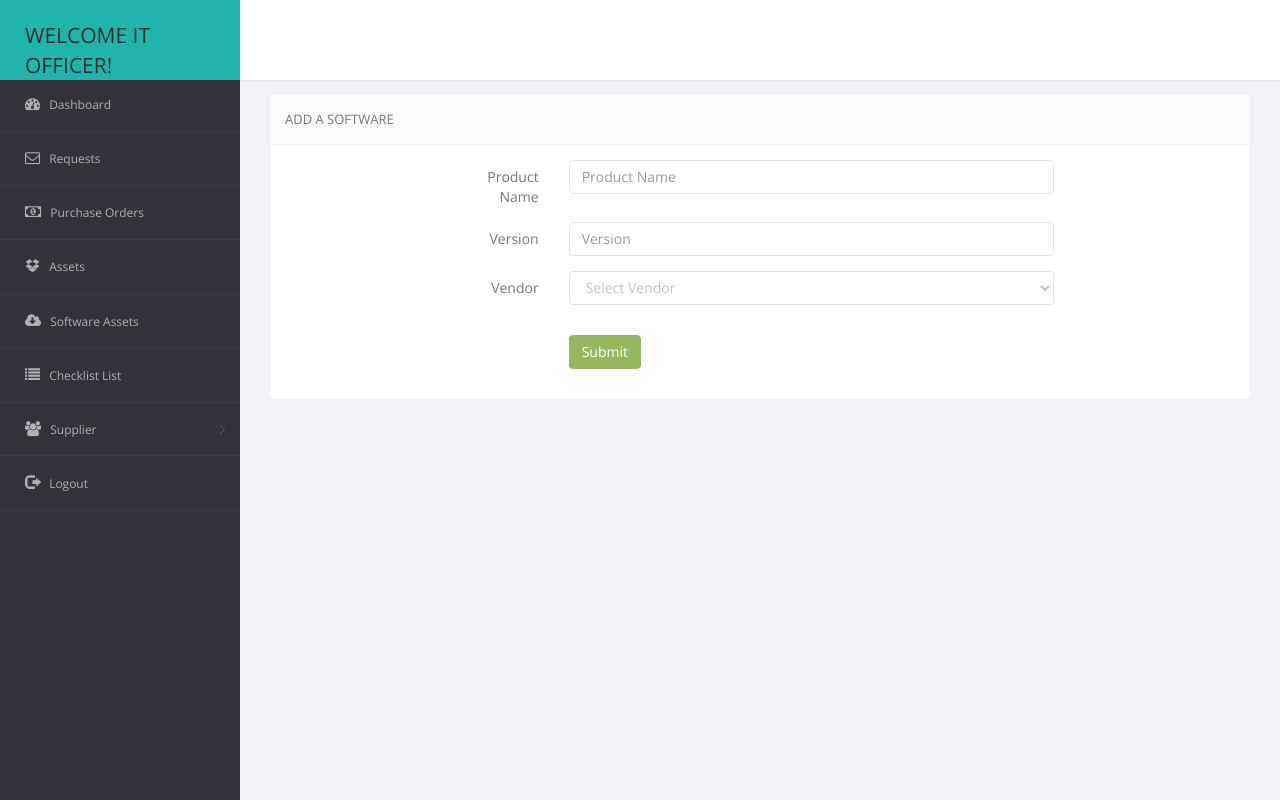
After one commit to loneblack/ThesisGit, a PHP site: page /it_add_software.php in a window 1280 px wide. The commit adds this page. Run offline with PHP 8.4, Linux system fonts and the light colour scheme.

Commit message:
additional

```diff
--- /dev/null
+++ b/it_add_software.php
@@ -0,0 +1,126 @@
+<!DOCTYPE html>
+<html lang="en">
+
+<head>
+    <meta charset="utf-8">
+
+    <meta name="viewport" content="width=device-width, initial-scale=1.0">
+    <meta name="description" content="">
+    <meta name="author" content="ThemeBucket">
+    <link rel="shortcut icon" href="images/favicon.png">
+
+    <title>DLSU IT Asset Management</title>
+
+    <link href="bs3/css/bootstrap.min.css" rel="stylesheet">
+    <link href="css/bootstrap-reset.css" rel="stylesheet">
+    <link href="font-awesome/css/font-awesome.css" rel="stylesheet" />
+
+    <link href="css/style.css" rel="stylesheet">
+    <link href="css/style-responsive.css" rel="stylesheet" />
+</head>
+
+<body>
+
+    <section id="container">
+        <!--header start-->
+        <header class="header fixed-top clearfix">
+            <!--logo start-->
+            <div class="brand">
+
+                <a href="#" class="logo">
+                    Welcome IT Officer!
+                </a>
+            </div>
+
+            <div class="nav notify-row" id="top_menu">
+
+            </div>
+
+        </header>
+        <!--header end-->
+        <?php include 'it_navbar.php' ?>
+
+        <!--main content-->
+        <section id="main-content">
+            <section class="wrapper">
+                <!-- page start-->
+
+                <div class="row">
+                    <div class="col-sm-12">
+                        <div class="col-sm-12">
+
+
+                            <section class="panel">
+                                <header class="panel-heading">
+                                    Add A Software
+                                </header>
+                                <div class="panel-body">
+                                    <div class="position-center">
+                                        <form class="form-horizontal" role="form">
+
+                                            <div class="form-group">
+                                                <label for="inputEmail1" class="col-lg-2 col-sm-2 control-label">Product Name</label>
+                                                <div class="col-lg-10">
+                                                    <input type="text" class="form-control" id="productName" placeholder="Product Name">
+                                                </div>
+                                            </div>
+
+                                            <div class="form-group">
+                                                <label for="inputEmail1" class="col-lg-2 col-sm-2 control-label">Version</label>
+                                                <div class="col-lg-10">
+                                                    <input type="text" class="form-control" id="version" placeholder="Version"> </div>
+                                            </div>
+
+                                            <div class="form-group">
+                                                <label class="col-lg-2 col-sm-2 control-label">Vendor</label>
+                                                <div class="col-lg-10">
+                                                    <select class="form-control m-bot15">
+                                                        <option>Select Vendor</option>
+                                                    <option>ABC Corp.</option>
+                                                    <option>Philippine Sports Commission</option>
+                                                    <option>CDR-King</option>
+                                                    <option>Huawei</option>
+                                                    <option>Samsung</option>
+                                                    </select>
+                                                </div>
+                                            </div>
+
+                                            <div class="form-group">
+                                                <div class="col-lg-offset-2 col-lg-10">
+                                                    <button type="submit" class="btn btn-success">Submit</button>
+                                                </div>
+                                            </div>
+                                        </form>
+                                    </div>
+                                </div>
+                            </section>
+
+
+
+                        </div>
+                    </div>
+                </div>
+                <!-- page end-->
+            </section>
+        </section>
+        <!--main content end-->
+
+    </section>
+
+    <!-- WAG GALAWIN PLS LANG -->
+
+    <!--Core js-->
+    <script src="js/jquery.js"></script>
+    <script src="bs3/js/bootstrap.min.js"></script>
+    <script class="include" type="text/javascript" src="js/jquery.dcjqaccordion.2.7.js"></script>
+    <script src="js/jquery.scrollTo.min.js"></script>
+    <script src="js/jQuery-slimScroll-1.3.0/jquery.slimscroll.js"></script>
+    <script src="js/jquery.nicescroll.js"></script>
+
+
+    <!--common script init for all pages-->
+    <script src="js/scripts.js"></script>
+
+</body>
+
+</html>
--- a/it_navbar.php
+++ b/it_navbar.php
@@ -27,7 +27,14 @@
                         <li>
                             <a href="it_inventory.php">
                                 <i class="fa fa-dropbox"></i>
-                                <span>Inventory</span>
+                                <span>Assets</span>
+                            </a>
+                        </li>
+
+                        <li>
+                            <a href="it_software.php">
+                                <i class="fa fa-cloud-download"></i>
+                                <span>Software Assets</span>
                             </a>
                         </li>
 
```
Also changed, not shown: it_software.php (added, +113 -0 lines).
